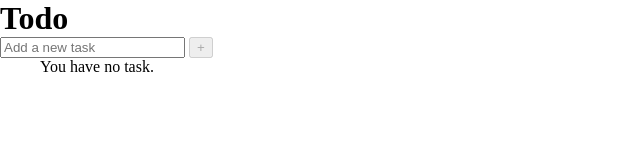
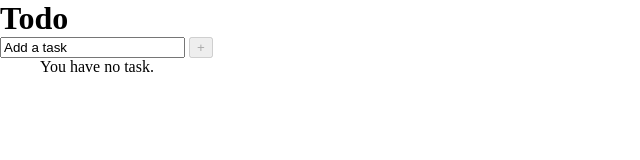
Before and after one commit to raphmercado/to-do-list, a plain HTML site: page index.html in a window 1280 px wide. Shown: the full height of the page, 0-640 px from the left. Drawn offline with Linux system fonts and the light colour scheme.

Commit message:
L14 Add onfocus, onfocusout, value attrib to input

```diff
--- a/index.html
+++ b/index.html
@@ -11,7 +11,8 @@
       <h1>Todo</h1>
     </header>
     <main>
-      <input type="text" id="newTaskInput" name="newTaskInput" placeholder="Add a new task">
+      <input type="text" id="newTaskInput" name="newTaskInput" onfocus="this.value=''"
+        onfocusout="this.value='Add a task'" value="Add a task">
       <button type="button" id="addNewTaskBtn" name="addNewTaskBtn" disabled>+</button>
       <ul id="taskListContainer"></ul>
     </main>
```
